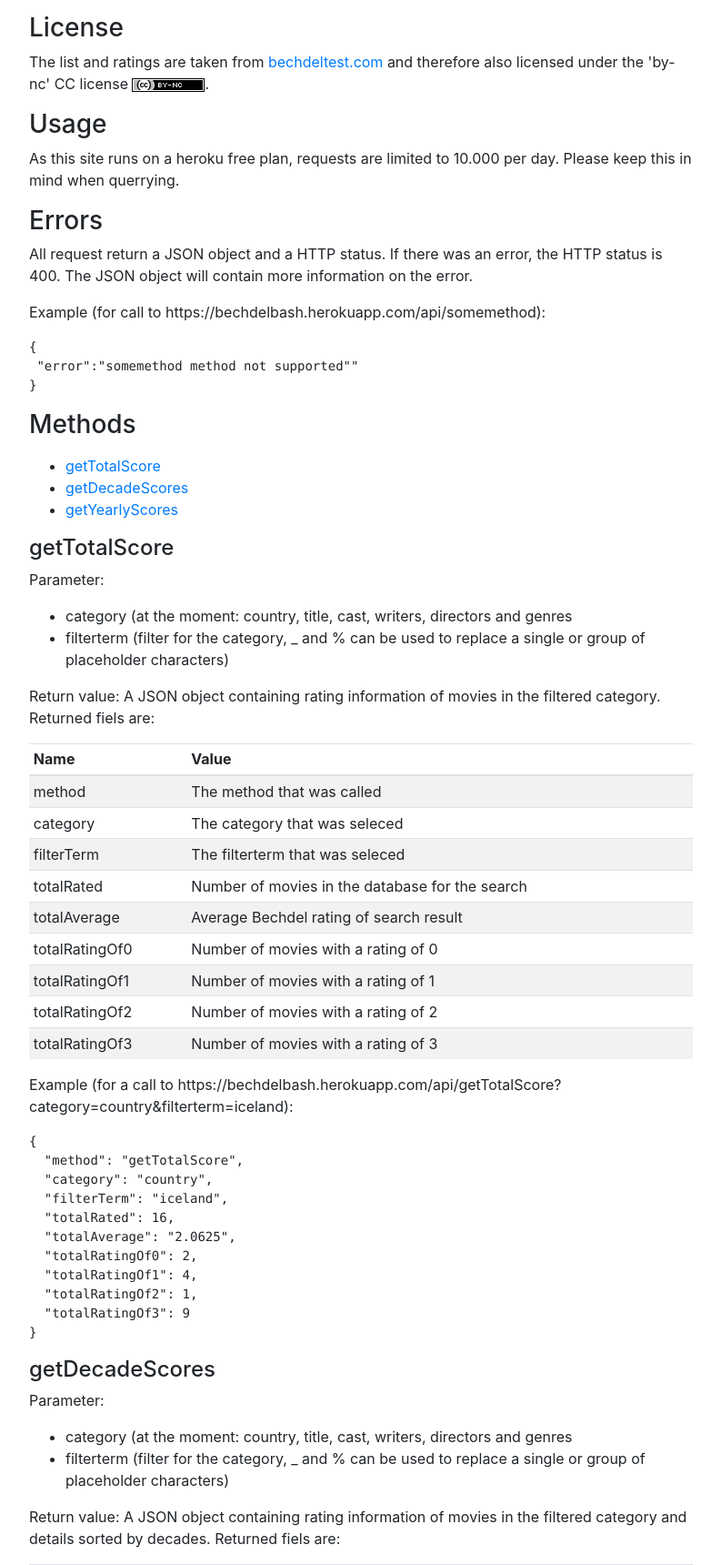
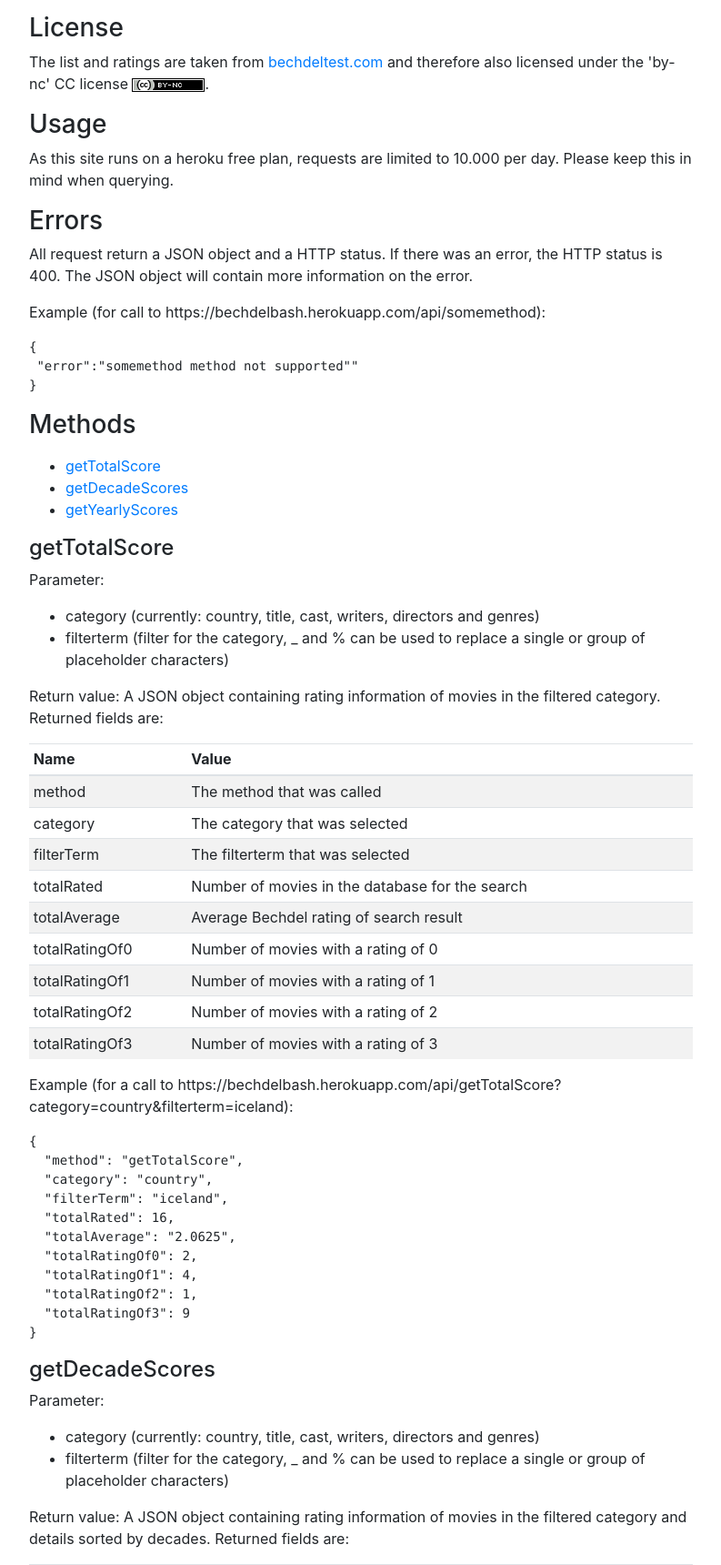
Before and after one commit to vaeng/bechdelbash, a Flask app: page /api in a window 1280 px wide. Shown: the part 168-1888 px from the top of the page at 91% size, without its empty margins (243-1036 px from the left). Run offline with Flask 2, Linux system fonts and the light colour scheme; some libraries are stand-ins or nearby versions.

```diff
--- a/templates/api.html
+++ b/templates/api.html
@@ -22,7 +22,7 @@
 
             <p class="h3">Usage</p>
             <p>
-                As this site runs on a heroku free plan, requests are limited to 10.000 per day. Please keep this in mind when querrying.
+                As this site runs on a heroku free plan, requests are limited to 10.000 per day. Please keep this in mind when querying.
             </p>
 
             <p class="h3">Errors</p>
@@ -46,10 +46,10 @@
             <p class="h4" id="getTotalScore">getTotalScore</p>
             <p>Parameter:
             <ul>
-                <li>category (at the moment: country, title, cast, writers, directors and genres</li>
+                <li>category (currently: country, title, cast, writers, directors and genres)</li>
                 <li>filterterm (filter for the category, _ and % can be used to replace a single or group of placeholder characters)</li>
             </ul></p>
-            <p> Return value: A JSON object containing rating information of movies in the filtered category. Returned fiels are:</p>
+            <p> Return value: A JSON object containing rating information of movies in the filtered category. Returned fields are:</p>
             <table class="table table-sm table-striped">
                 <thead>
                     <th>Name</th>
@@ -57,8 +57,8 @@
                 </thead>
                 <tbody>
                     <tr><td>method</td><td>The method that was called</td></tr>
-                    <tr><td>category</td><td>The category that was seleced</td></tr>
-                    <tr><td>filterTerm</td><td>The filterterm that was seleced</td></tr>
+                    <tr><td>category</td><td>The category that was selected</td></tr>
+                    <tr><td>filterTerm</td><td>The filterterm that was selected</td></tr>
                     <tr><td>totalRated</td><td>Number of movies in the database for the search</td></tr>
                     <tr><td>totalAverage</td><td>Average Bechdel rating of search result</td></tr>
                     <tr><td>totalRatingOf0</td><td>Number of movies with a rating of 0</td></tr>
@@ -83,10 +83,10 @@
         <p class="h4" id="getDecadeScores">getDecadeScores</p>
             <p>Parameter:
             <ul>
-                <li>category (at the moment: country, title, cast, writers, directors and genres</li>
+                <li>category (currently: country, title, cast, writers, directors and genres)</li>
                 <li>filterterm (filter for the category, _ and % can be used to replace a single or group of placeholder characters)</li>
             </ul></p>
-            <p> Return value: A JSON object containing rating information of movies in the filtered category and details sorted by decades. Returned fiels are:</p>
+            <p> Return value: A JSON object containing rating information of movies in the filtered category and details sorted by decades. Returned fields are:</p>
             <table class="table table-sm table-striped">
                 <thead>
                     <th>Name</th>
@@ -94,8 +94,8 @@
                 </thead>
                 <tbody>
                     <tr><td>method</td><td>The method that was called</td></tr>
-                    <tr><td>category</td><td>The category that was seleced</td></tr>
-                    <tr><td>filterTerm</td><td>The filterterm that was seleced</td></tr>
+                    <tr><td>category</td><td>The category that was selected</td></tr>
+                    <tr><td>filterTerm</td><td>The filterterm that was selected</td></tr>
                     <tr><td>totalRated</td><td>Number of movies in the database for the search</td></tr>
                     <tr><td>totalAverage</td><td>Average Bechdel rating of search result</td></tr>
                     <tr><td>totalRatingOf0</td><td>Number of movies with a rating of 0</td></tr>
@@ -141,10 +141,10 @@
         <p class="h4" id="getYearlyScores">getYearlyScores</p>
             <p>Parameter:
             <ul>
-                <li>category (at the moment: country, title, cast, writers, directors and genres</li>
+                <li>category (currently: country, title, cast, writers, directors and genres)</li>
                 <li>filterterm (filter for the category, _ and % can be used to replace a single or group of placeholder characters)</li>
             </ul></p>
-            <p> Return value: A JSON object containing rating information of movies in the filtered category and details sorted by years. Returned fiels are:</p>
+            <p> Return value: A JSON object containing rating information of movies in the filtered category and details sorted by years. Returned fields are:</p>
             <table class="table table-sm table-striped">
                 <thead>
                     <th>Name</th>
@@ -152,8 +152,8 @@
                 </thead>
                 <tbody>
                     <tr><td>method</td><td>The method that was called</td></tr>
-                    <tr><td>category</td><td>The category that was seleced</td></tr>
-                    <tr><td>filterTerm</td><td>The filterterm that was seleced</td></tr>
+                    <tr><td>category</td><td>The category that was selected</td></tr>
+                    <tr><td>filterTerm</td><td>The filterterm that was selected</td></tr>
                     <tr><td>totalRated</td><td>Number of movies in the database for the search</td></tr>
                     <tr><td>totalAverage</td><td>Average Bechdel rating of search result</td></tr>
                     <tr><td>totalRatingOf0</td><td>Number of movies with a rating of 0</td></tr>
```
Also changed, not shown: static/script.js (+3 -4 lines).
